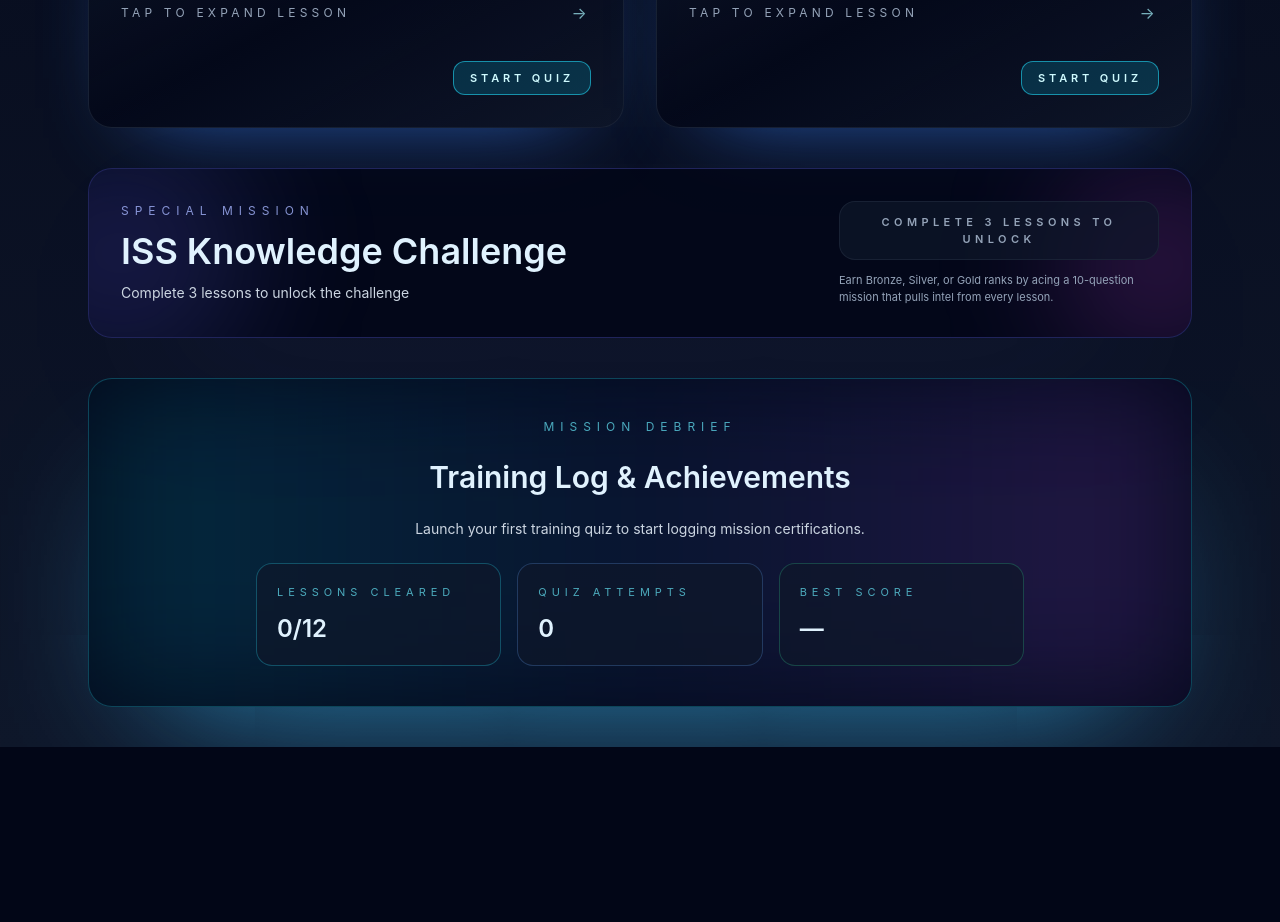
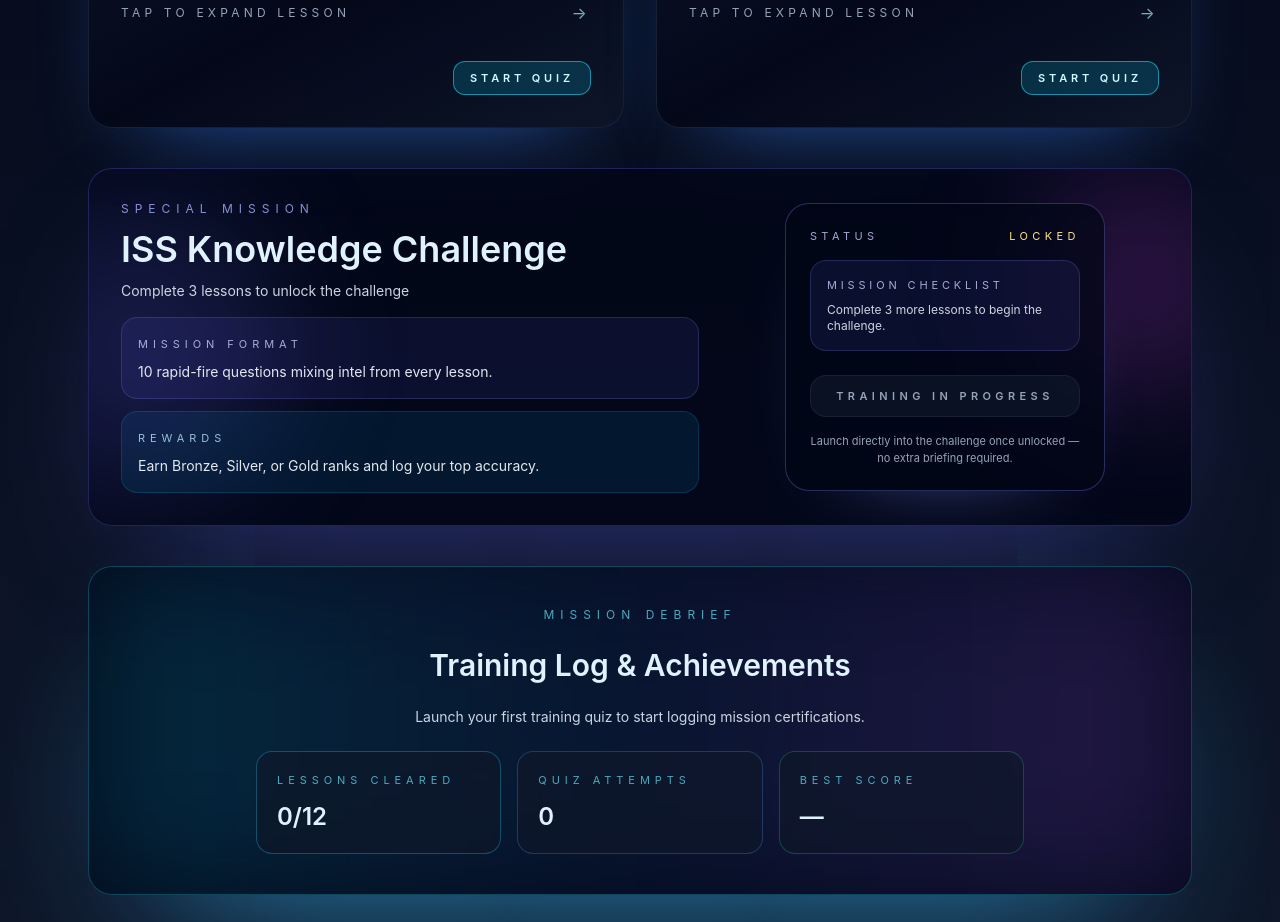
Before and after one commit to hbrbou66/Cupola-Explorer, a React (Vite) app: page /education in a window 1280 px wide. Shown: the part 2160-3082 px from the top of the page. Before the commit the page ends 2907 px from the top, so only its background shows below. Built offline with nearby package versions, Linux system fonts and the light colour scheme.

Commit message:
Replace quiz announcement card with challenge launch

```diff
--- a/src/pages/EducationPage.tsx
+++ b/src/pages/EducationPage.tsx
@@ -206,6 +206,7 @@
     [lessonProgress],
   );
   const progress = totalLessons > 0 ? Math.round((completedCount / totalLessons) * 100) : 0;
+  const requiredLessonsForChallenge = 3;
   const missionStatusMessage = useMemo(() => {
     if (completedCount === 0) {
       return 'Launch your first training quiz to start logging mission certifications.';
@@ -216,7 +217,8 @@
     return `Progress ${completedCount} of ${totalLessons} missions. Keep training to certify the rest.`;
   }, [completedCount, totalLessons]);
   const formattedBestScore = bestMissionScore > 0 ? `${Math.round(bestMissionScore)}%` : '—';
-  const isChallengeUnlocked = completedCount >= 3;
+  const isChallengeUnlocked = completedCount >= requiredLessonsForChallenge;
+  const lessonsRemaining = Math.max(requiredLessonsForChallenge - completedCount, 0);
   const challengeSubtitle = isChallengeUnlocked
     ? 'Ready for the ISS Knowledge Challenge'
     : 'Complete 3 lessons to unlock the challenge';
@@ -389,42 +391,68 @@
           transition={{ duration: 0.6, ease: [0.16, 1, 0.3, 1], delay: 0.1 }}
         >
           <div
-            className="pointer-events-none absolute -left-24 top-1/2 h-64 w-64 -translate-y-1/2 rounded-full bg-indigo-500/20 blur-3xl"
+            className="pointer-events-none absolute -left-24 top-1/2 h-72 w-72 -translate-y-1/2 rounded-full bg-indigo-500/20 blur-3xl"
             aria-hidden="true"
           />
           <div
-            className="pointer-events-none absolute -right-16 top-0 h-48 w-48 rounded-full bg-fuchsia-500/20 blur-3xl"
+            className="pointer-events-none absolute -right-16 top-0 h-56 w-56 rounded-full bg-fuchsia-500/20 blur-3xl"
             aria-hidden="true"
           />
-          <div className="relative flex flex-col gap-6 text-center sm:text-left sm:flex-row sm:items-center sm:justify-between">
-            <div className="max-w-xl">
-              <p className="text-xs uppercase tracking-[0.5em] text-indigo-300/80">Special Mission</p>
-              <h3 className="mt-3 text-3xl font-semibold text-sky-100 sm:text-4xl">ISS Knowledge Challenge</h3>
-              <p className="mt-3 text-sm text-slate-300">{challengeSubtitle}</p>
+          <div className="relative grid gap-8 text-center lg:grid-cols-[1.35fr_1fr] lg:items-center lg:text-left">
+            <div className="space-y-4">
+              <div>
+                <p className="text-xs uppercase tracking-[0.5em] text-indigo-300/80">Special Mission</p>
+                <h3 className="mt-3 text-3xl font-semibold text-sky-100 sm:text-4xl">ISS Knowledge Challenge</h3>
+                <p className="mt-3 text-sm text-slate-300">{challengeSubtitle}</p>
+              </div>
+              <ul className="grid gap-3 text-sm text-slate-300/90 sm:grid-cols-2 lg:grid-cols-1">
+                <li className="rounded-2xl border border-indigo-400/20 bg-indigo-500/10 p-4 text-left">
+                  <p className="text-[11px] uppercase tracking-[0.45em] text-indigo-200/80">Mission Format</p>
+                  <p className="mt-2 text-sm text-slate-200">10 rapid-fire questions mixing intel from every lesson.</p>
+                </li>
+                <li className="rounded-2xl border border-sky-500/20 bg-sky-500/10 p-4 text-left">
+                  <p className="text-[11px] uppercase tracking-[0.45em] text-sky-200/80">Rewards</p>
+                  <p className="mt-2 text-sm text-slate-200">Earn Bronze, Silver, or Gold ranks and log your top accuracy.</p>
+                </li>
+              </ul>
               {challengeRank && (
-                <p className="mt-2 text-xs uppercase tracking-[0.35em] text-indigo-200/80">
+                <p className="text-xs uppercase tracking-[0.35em] text-indigo-200/80">
                   Last Rank: {challengeRank.rank} — {Math.round(challengeRank.percentage)}% accuracy
                 </p>
               )}
             </div>
-            <div className="flex w-full max-w-xs flex-col items-center gap-3">
+            <div className="mx-auto flex w-full max-w-xs flex-col items-center gap-4 rounded-3xl border border-indigo-400/30 bg-slate-950/70 p-6 shadow-[0_30px_90px_-70px_rgba(129,140,248,0.95)]">
+              <div className="flex w-full items-center justify-between text-[11px] uppercase tracking-[0.4em]">
+                <span className="text-indigo-200/80">Status</span>
+                <span className={isChallengeUnlocked ? 'text-emerald-200' : 'text-amber-200'}>
+                  {isChallengeUnlocked ? 'Unlocked' : 'Locked'}
+                </span>
+              </div>
+              <div className="flex w-full flex-col gap-2 rounded-2xl border border-indigo-400/20 bg-indigo-500/10 p-4 text-left">
+                <p className="text-[11px] uppercase tracking-[0.35em] text-indigo-200/80">Mission Checklist</p>
+                <p className="text-xs text-slate-300">
+                  {isChallengeUnlocked
+                    ? 'All pre-mission lessons cleared. You are cleared for launch!'
+                    : `Complete ${lessonsRemaining} more lesson${lessonsRemaining === 1 ? '' : 's'} to begin the challenge.`}
+                </p>
+              </div>
               {isChallengeUnlocked ? (
                 <motion.button
                   type="button"
-                  whileHover={{ y: -4 }}
+                  whileHover={{ y: -3 }}
                   whileTap={{ scale: 0.97 }}
                   onClick={() => navigate('/challenge')}
-                  className="w-full rounded-2xl border border-indigo-400/60 bg-indigo-500/20 px-5 py-3 text-sm font-semibold uppercase tracking-[0.4em] text-indigo-100 transition focus-visible:outline focus-visible:outline-2 focus-visible:outline-indigo-300"
+                  className="mt-2 w-full rounded-2xl border border-indigo-400/60 bg-gradient-to-r from-indigo-500/70 via-sky-500/60 to-cyan-400/70 px-5 py-3 text-sm font-semibold uppercase tracking-[0.4em] text-indigo-50 shadow-[0_25px_70px_-50px_rgba(129,140,248,0.9)] transition focus-visible:outline focus-visible:outline-2 focus-visible:outline-indigo-300"
                 >
                   Start Challenge
                 </motion.button>
               ) : (
-                <div className="w-full rounded-2xl border border-slate-800/70 bg-slate-900/70 px-5 py-3 text-center text-[11px] font-semibold uppercase tracking-[0.4em] text-slate-400">
-                  Complete 3 lessons to unlock
+                <div className="mt-2 w-full rounded-2xl border border-slate-800/70 bg-slate-900/70 px-5 py-3 text-center text-[11px] font-semibold uppercase tracking-[0.4em] text-slate-400">
+                  Training in progress
                 </div>
               )}
-              <p className="text-[11px] text-slate-400">
-                Earn Bronze, Silver, or Gold ranks by acing a 10-question mission that pulls intel from every lesson.
+              <p className="text-center text-[11px] text-slate-400">
+                Launch directly into the challenge once unlocked — no extra briefing required.
               </p>
             </div>
           </div>
```
